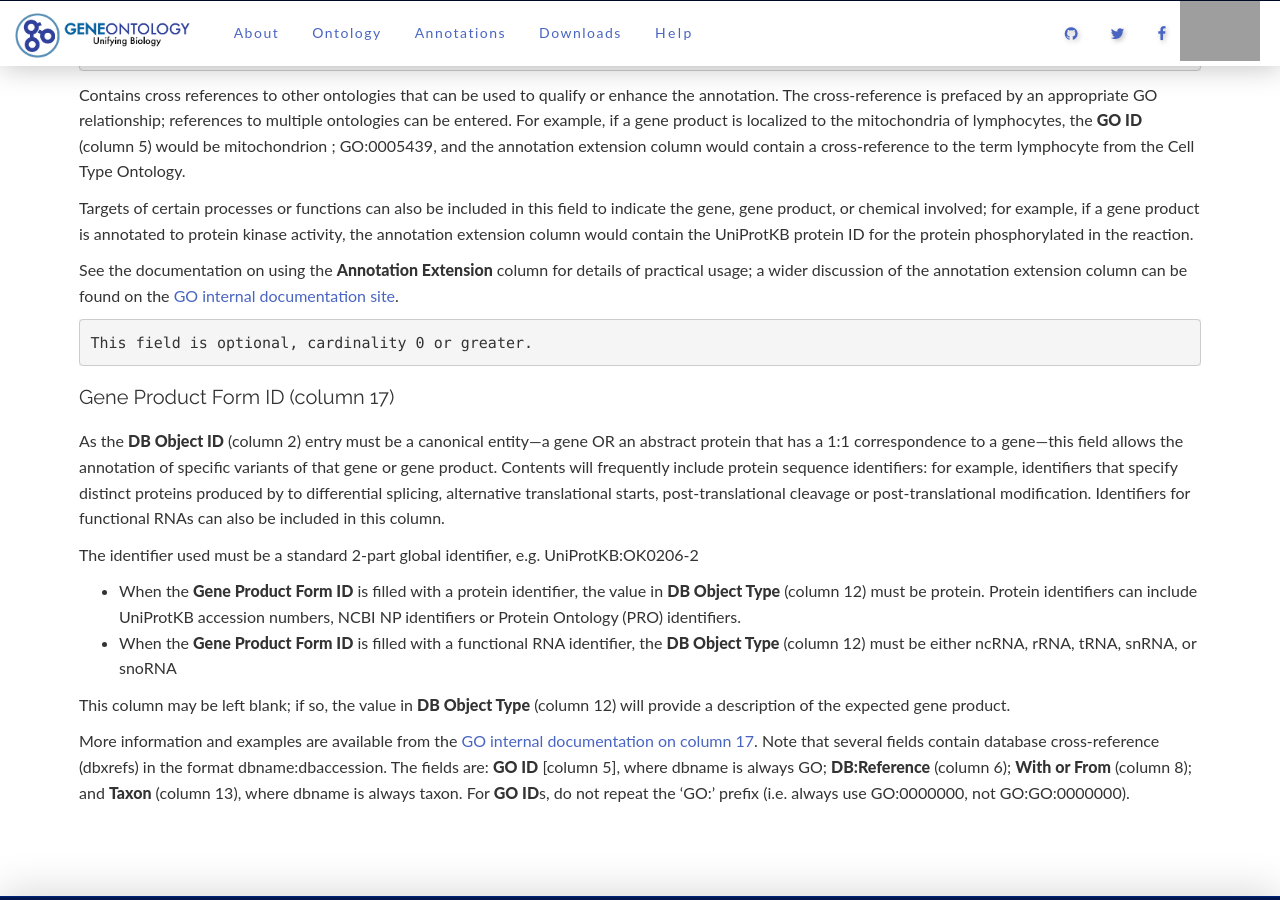
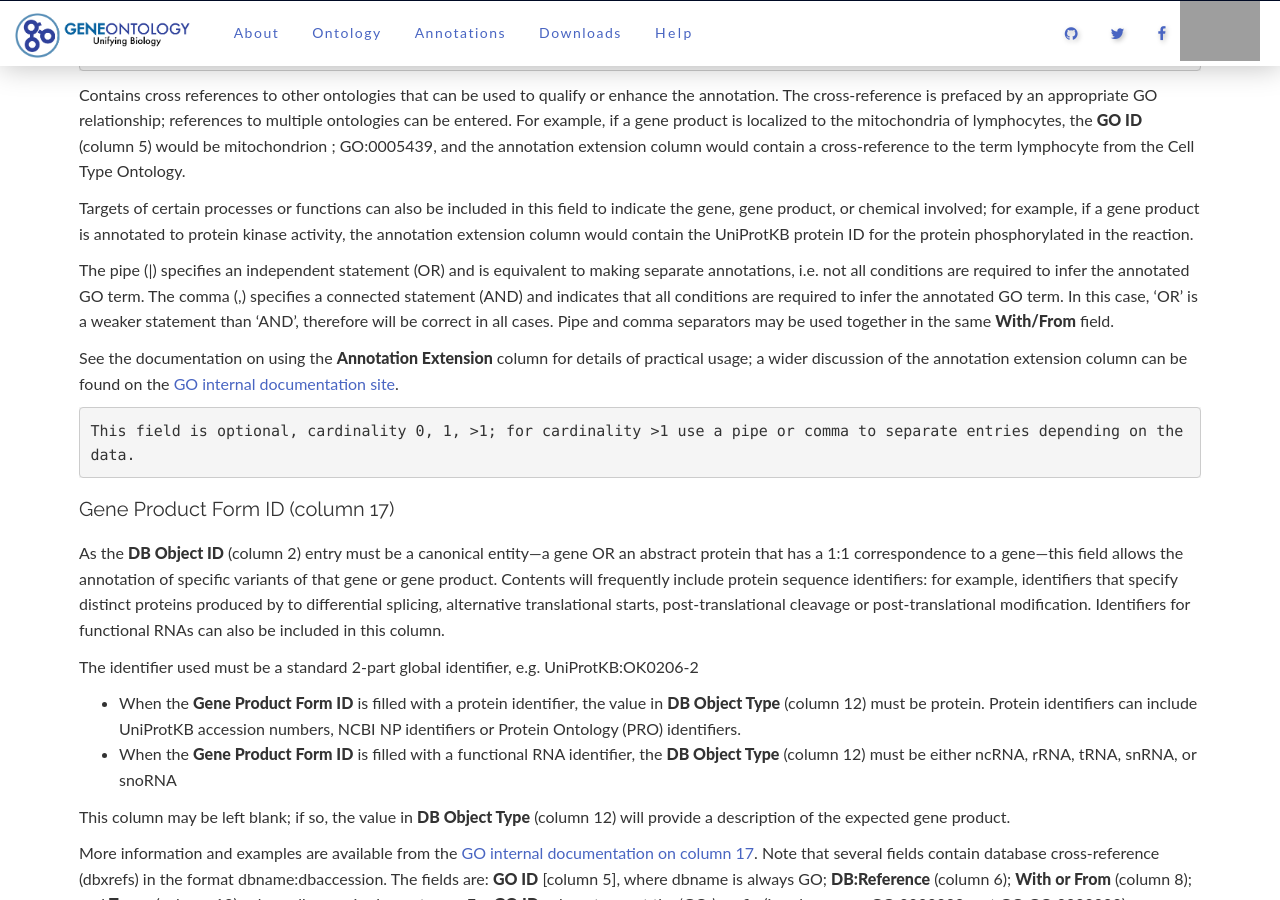
Before and after one commit to geneontology/geneontology.github.io, a Jekyll site: the page built from _docs/go-annotation-file-gaf-format-22.md, in a window 1280 px wide and 900 px high, scrolled down 7532 px. Built offline with Jekyll 4.4.1, drawn with Linux system fonts in a browser that asks for light colours; nearby versions of some CDN libraries; grey boxes are pictures that could not be loaded.

Commit message:
Update go-annotation-file-gaf-format-22.md
Clarifying pipe/comma usage for column 16 as questioned in https://github.com/geneontology/helpdesk/issues/299
Changing language of cardinality specs to be consistent with rest of doc

```diff
--- a/_docs/go-annotation-file-gaf-format-22.md
+++ b/_docs/go-annotation-file-gaf-format-22.md
@@ -269,9 +269,11 @@
 
 Targets of certain processes or functions can also be included in this field to indicate the gene, gene product, or chemical involved; for example, if a gene product is annotated to protein kinase activity, the annotation extension column would contain the UniProtKB protein ID for the protein phosphorylated in the reaction.
 
+The pipe (\|) specifies an independent statement (OR) and is equivalent to making separate annotations, i.e. not all conditions are required to infer the annotated GO term. The comma (,) specifies a connected statement (AND) and indicates that all conditions are required to infer the annotated GO term. In this case, 'OR' is a weaker statement than 'AND', therefore will be correct in all cases. Pipe and comma separators may be used together in the same **With/From** field.
+
 See the documentation on using the **Annotation Extension** column for details of practical usage; a wider discussion of the annotation extension column can be found on the <a href="http://wiki.geneontology.org/index.php/Annotation_Extension">GO internal documentation site</a>.
 
-    This field is optional, cardinality 0 or greater.
+    This field is optional, cardinality 0, 1, >1; for cardinality >1 use a pipe or comma to separate entries depending on the data.
 
 
 #### Gene Product Form ID (column 17)
```
